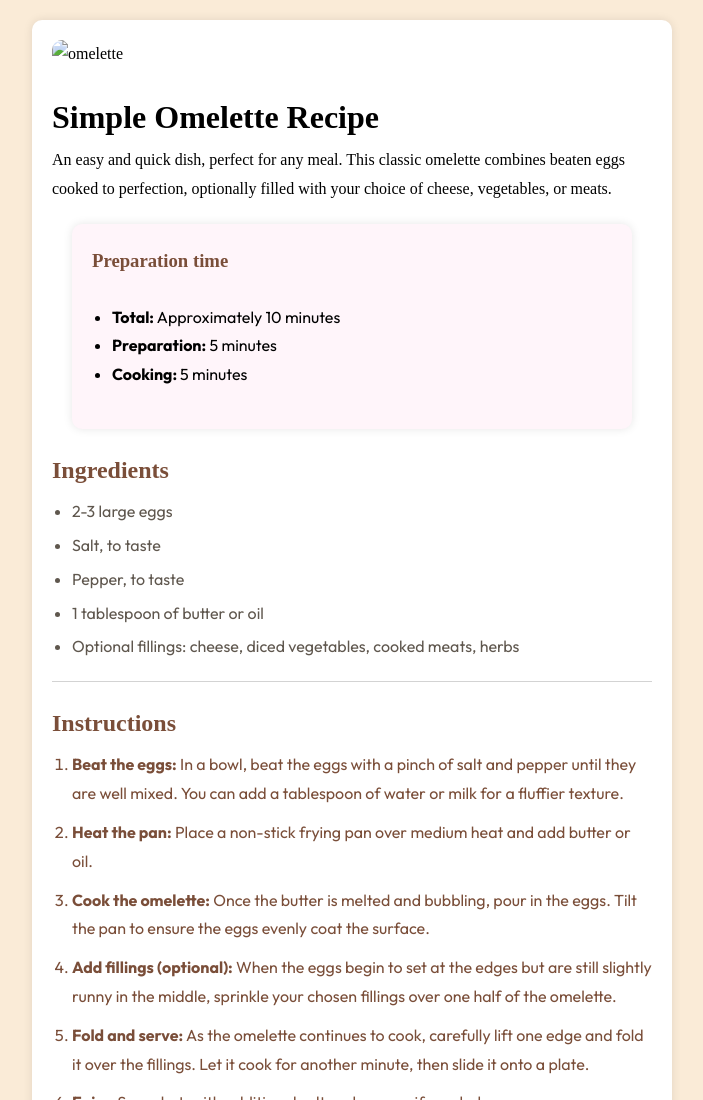
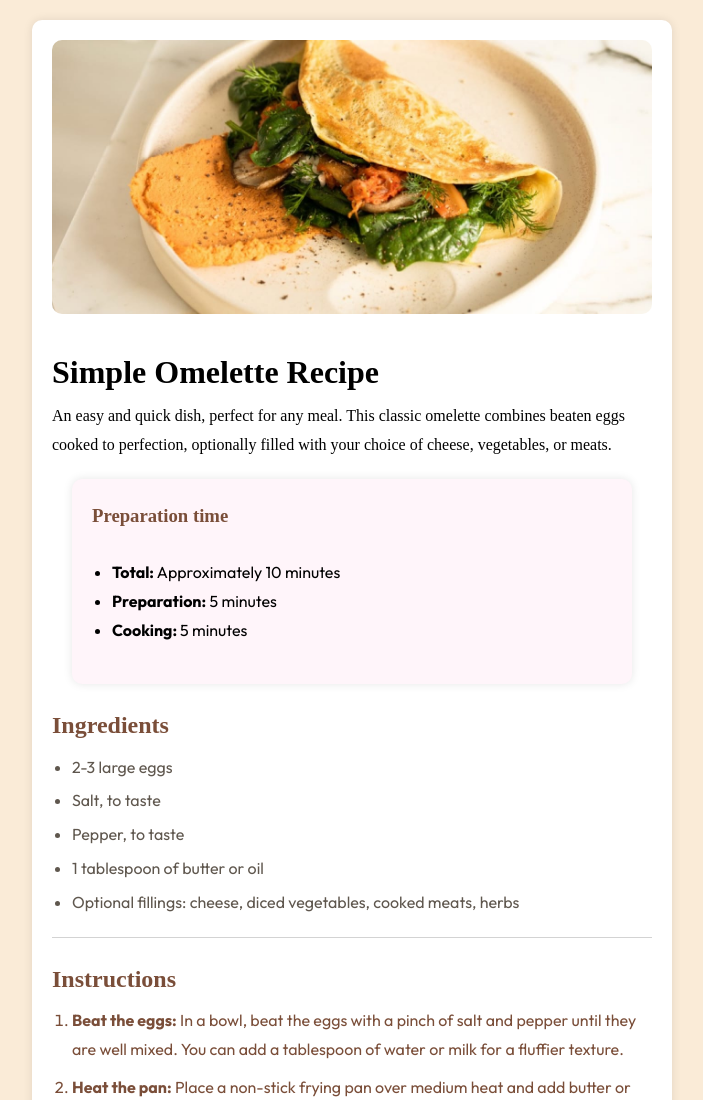
Before and after one commit to paridhi-08/Recipe-Page, a plain HTML site: page index.html in a window 1280 px wide. Shown: the top 1100 px of the page, without its empty margins (288-991 px from the left). Drawn offline with Linux system fonts and the light colour scheme.

Commit message:
successfully image added

```diff
--- a/index.html
+++ b/index.html
@@ -13,7 +13,7 @@
 <body>
   <div class="container">
   <div class="header">
-  <img src="./assets/images/image-omelette.jpeg" alt="omelette" />
+  <img src="image-omelette.jpeg" alt="omelette" />
   <h1> Simple Omelette Recipe</h1>
   <p>An easy and quick dish, perfect for any meal. This classic omelette combines beaten eggs cooked
     to perfection, optionally filled with your choice of cheese, vegetables, or meats.
```
